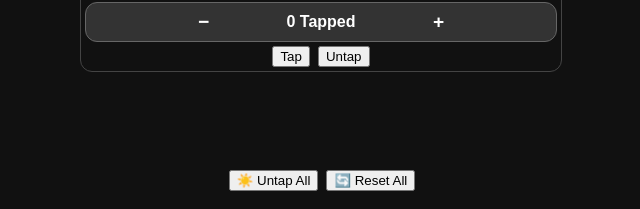
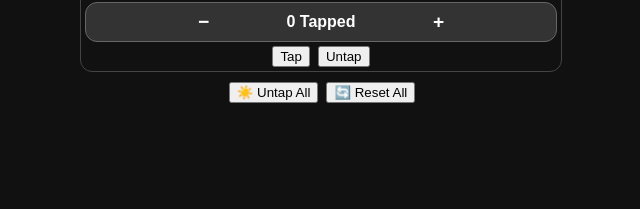
Before and after one commit to jimna-h/manufactor, a plain HTML site: page index.html in a window 1280 px wide. Shown: the part 591-800 px from the top of the page, without its empty margins (318-958 px from the left). Drawn offline with Linux system fonts and the light colour scheme.

Commit message:
Update index.html

```diff
--- a/index.html
+++ b/index.html
@@ -47,12 +47,12 @@ h1 { text-align: center; font-size: 1.5em; margin-bottom: 10px; }
 .create-controls button { padding: 5px 10px; }
 
 #tokens {
-  flex: 1 1 auto;
   display: flex;
   flex-direction: column;
   gap: 6px;
-  overflow-y: auto;
   padding-right: 2px;
+  flex: none;
+  overflow: visible;
 }
 
 .token {
```
